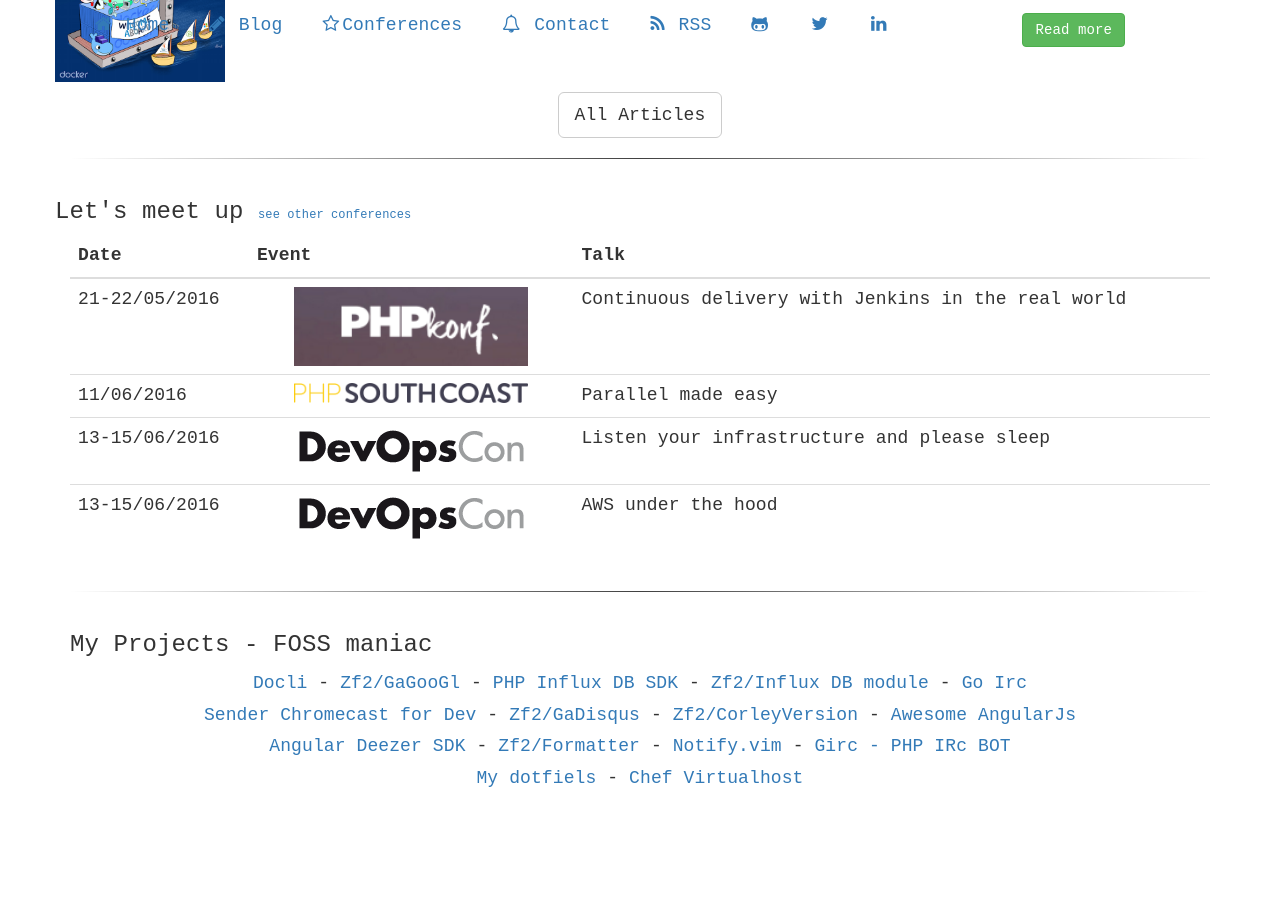
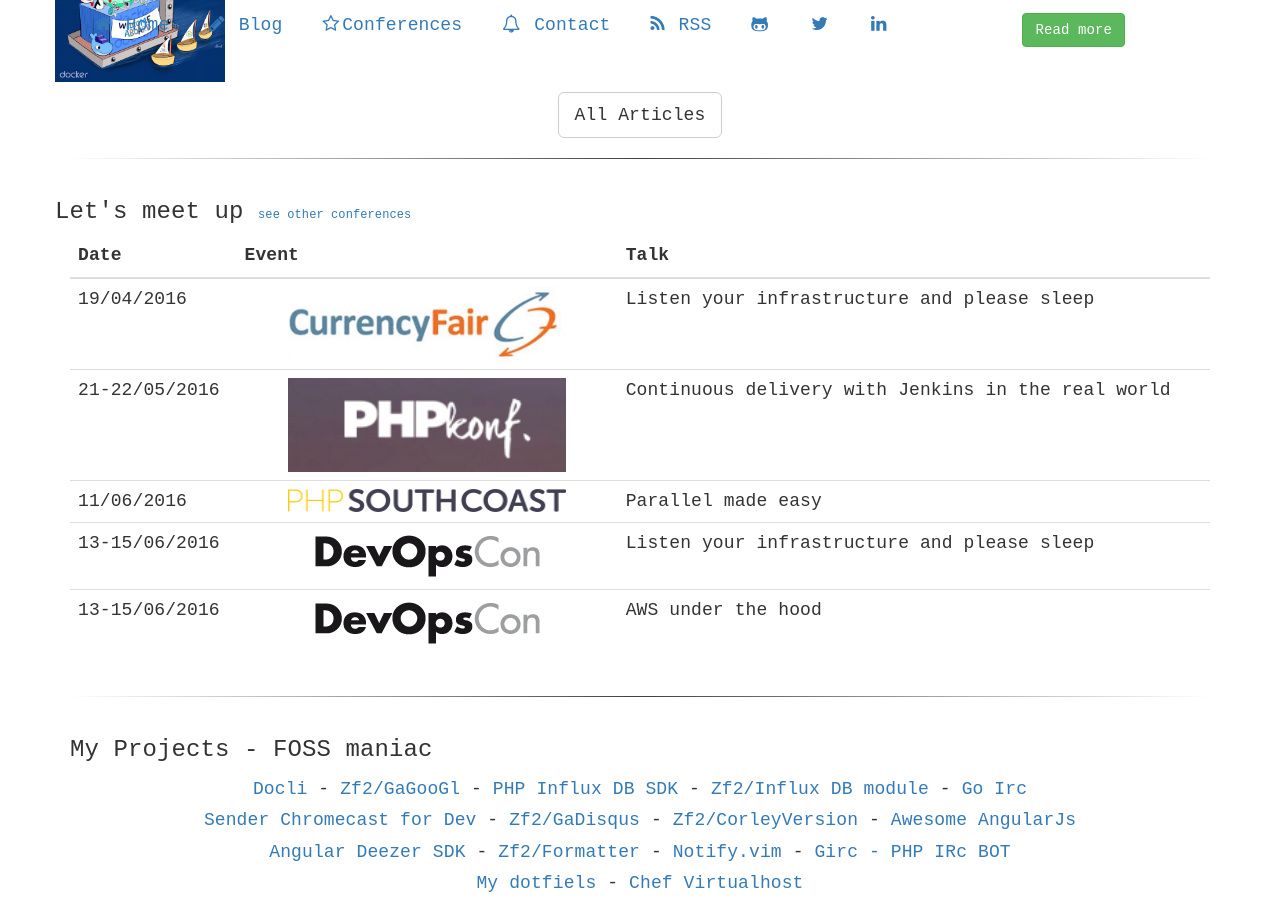
Before and after one commit to gianarb/gianarb.github.com, a Jekyll site: the page built from index.html, in a window 1280 px wide and 900 px high, scrolled down 722 px. Built offline with Jekyll 4.4.1, drawn with Linux system fonts in a browser that asks for light colours; nearby versions of some CDN libraries; before the commit the page ends 1516 px from its top, so only the background shows below that.

Commit message:
Add cf next event

```diff
--- a/_includes/next-events.html
+++ b/_includes/next-events.html
@@ -11,6 +11,13 @@
             </tr>
           </thead>
           <tbody>
+            <tr>
+              <td>19/04/2016</td>
+              <td><a href="http://www.meetup.com/CurrencyFair-Engineering/events/229817208/" target="_blank">
+                <img style="width: 76%;height: 100%;" class="conf img-responsive" src="/img/currencyfair.jpg">
+              </a></td>
+                  <td>Listen your infrastructure and please sleep</td>
+            </tr>
             <tr>
               <td>21-22/05/2016</td>
               <td><a href="http://phpkonf.org/" target="_blank">
```
Also changed, not shown: img/currencyfair.jpg (added).
